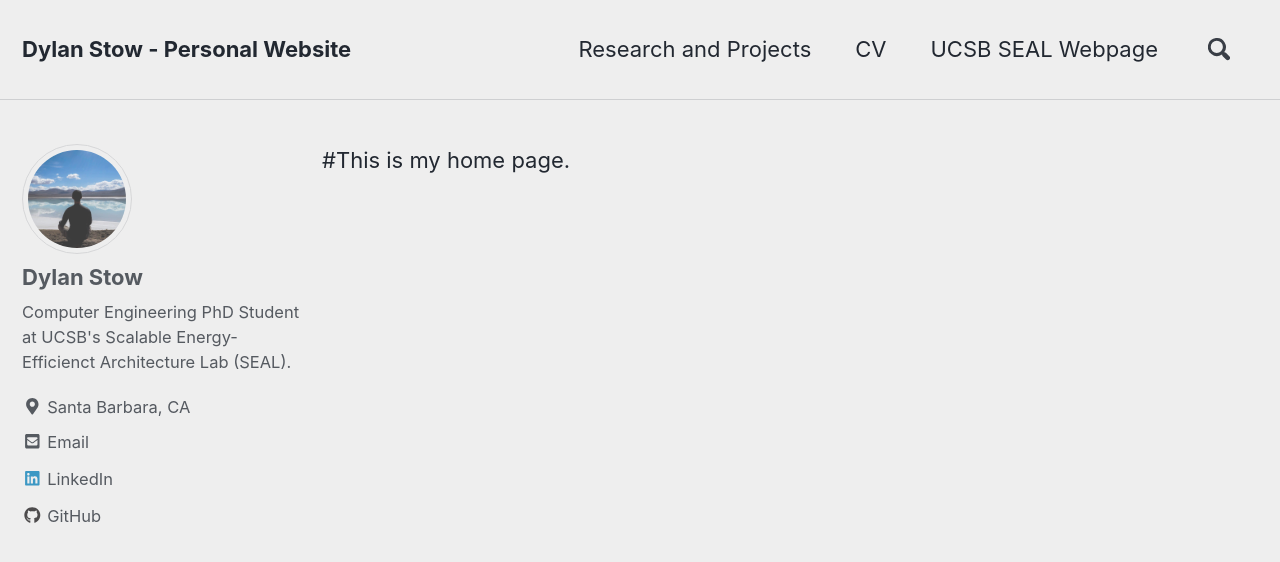
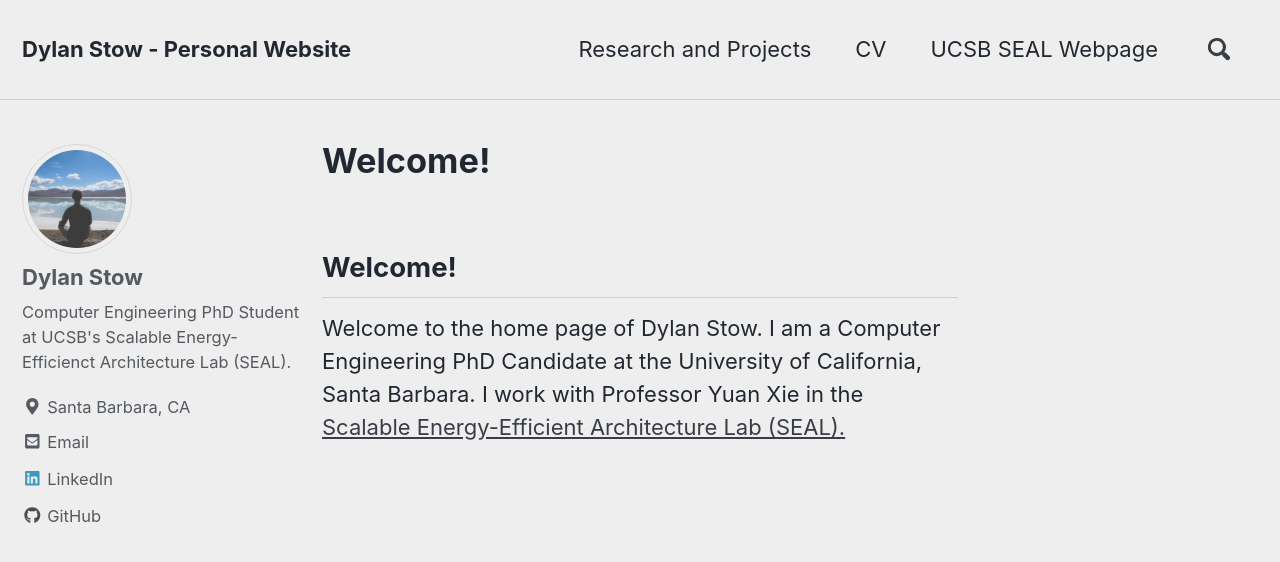
Before and after one commit to dylanstow/dylanstow.github.io, a Jekyll site: the page built from index.md, in a window 1280 px wide and 900 px high. Shown: the top 562 px of the window. Built offline with Jekyll 4.4.1, drawn with Linux system fonts in a browser that asks for light colours; nearby versions of some CDN libraries; our own code applies the rules of GitHub Pages for plain Markdown files.

Commit message:
homepage initial

```diff
--- a/index.md
+++ b/index.md
@@ -4,4 +4,6 @@
 author_profile: true
 ---
 
-#This is my home page.
+## Welcome!
+
+Welcome to the home page of Dylan Stow. I am a Computer Engineering PhD Candidate at the University of California, Santa Barbara. I work with Professor Yuan Xie in the [Scalable Energy-Efficient Architecture Lab (SEAL).](https://seal.ece.ucsb.edu/)
```
